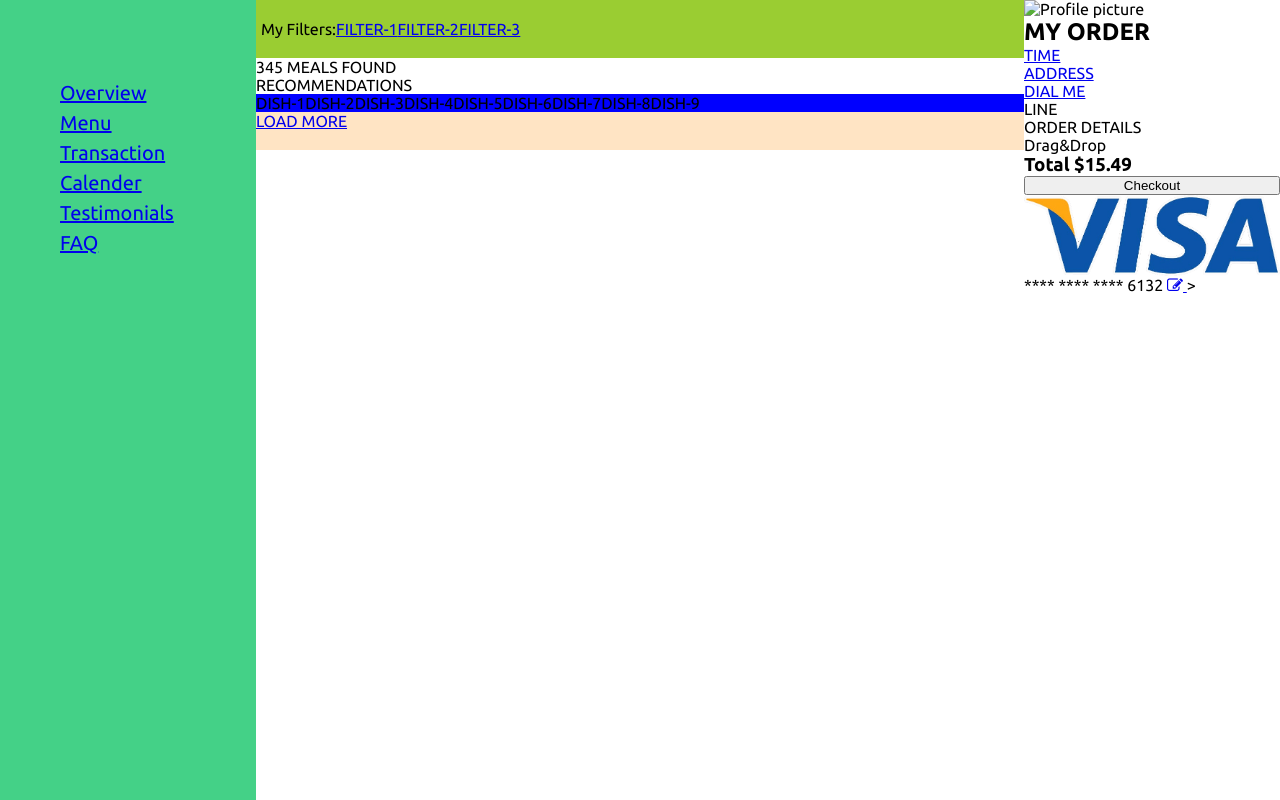
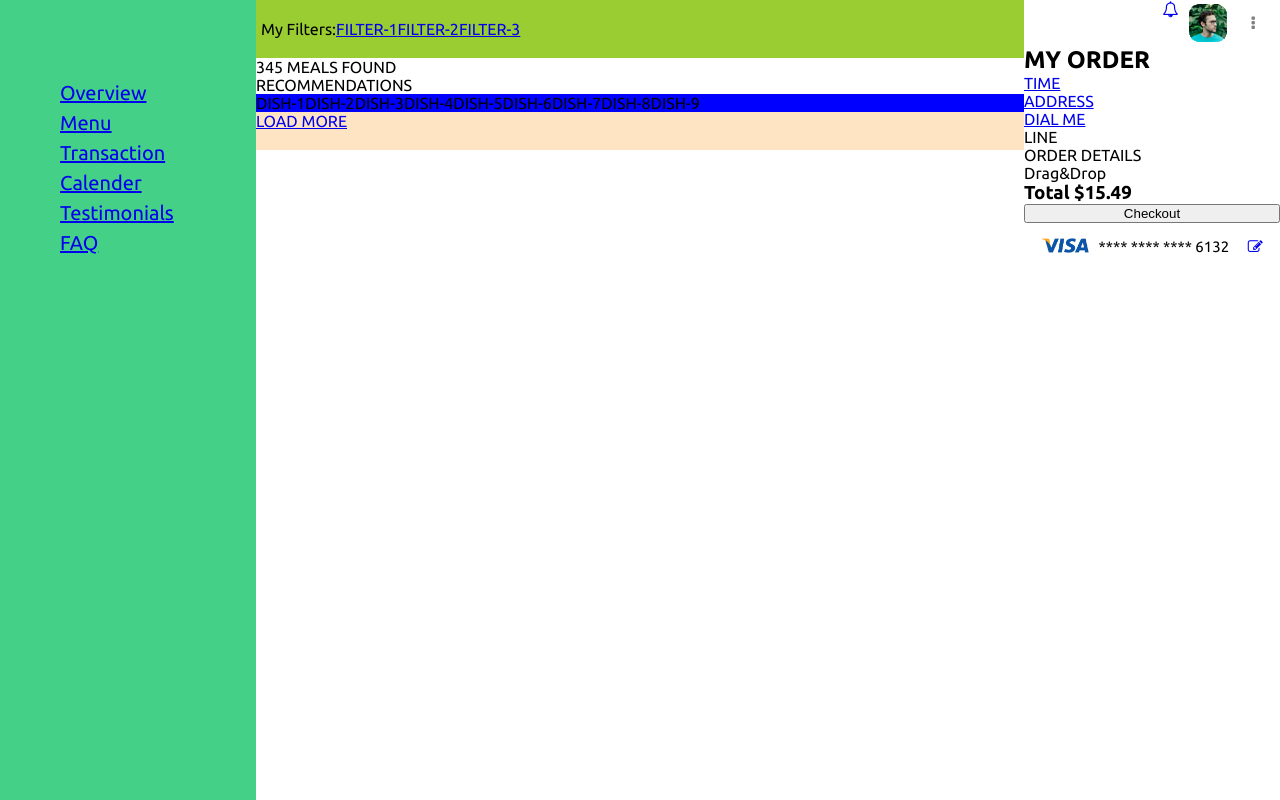
Before and after one commit to Lisbon-TV/45-grupe-food-delivery-platform, a website: page index.html in a window 1280 px wide. Drawn offline with Linux system fonts and the light colour scheme; files whose address does not match are found by name.

Commit message:
Profile line

```diff
--- a/css/base/base.css
+++ b/css/base/base.css
@@ -1,4 +1,8 @@
-/*
+/* color view: */
+.none {
+color:
+
+#44d187
 #ffd42e
 #d74369
 #fafafa
@@ -11,10 +15,11 @@
 #e5c1c1
 #e5e58b
 #e5bde5
-*/
+}
 
 :root {
-    --side-color: rgb(68, 209, 135);
+    --side-color: #44d187;
+    --var-white: rgb(250, 250, 250);
     font-family: Ubuntu;
 }
 
--- a/css/pages/home.css
+++ b/css/pages/home.css
@@ -25,3 +25,40 @@
     background-color: var(--side-color);
 
 }
+
+.logo-ln {
+    display: flex;
+    justify-content: center;
+    gap: 10px;
+    margin: 15px;
+    font-size: 15px;
+
+}
+
+.visa-logo {
+    object-fit: contain;
+    height: 1em;
+    width: auto;
+}
+
+.pencil {
+    margin-left: 15px;
+}
+
+.user-ln {
+    display: flex;
+    justify-content: end;
+    gap: 10px;
+    text-decoration: none;
+    color: grey;
+}
+
+.profile-pic {
+    object-fit: contain;
+
+}
+
+.elipsis {
+    margin: 15px;
+    color: grey;
+}
--- a/index.html
+++ b/index.html
@@ -66,9 +66,16 @@
             <div class="column">
             <div class="columm-right">
                 <div class="checkout">
-                    <img src="#" alt="Profile picture">
+                    <div class="user-ln">
+                        <a href="#">
+                            <i class="fa fa-bell-o" aria-hidden="true"></i>
+                        </a>
+                    <img class="profile-pic" src="./img/user.png" alt="Profile picture">
+                    <a href="#">
+                        <i class="fa fa-ellipsis-v elipsis" aria-hidden="true"></i>
+                    </a>
                     <a href="#"></a>
-                    <a href="#"></a>
+                    </div>
                     <h2>MY ORDER</h2>
                         <a href="#">TIME</a>
                         <a href="#">ADDRESS</a>
@@ -78,12 +85,14 @@
                     <div>Drag&Drop</div>
                     <h3>Total &dollar;15.49</h3>
                     <button>Checkout</button>
-                    <img src="./img/visa.webp" alt="Visa logo">
+                    <div class="logo-ln">
+                    <img class="visa-logo" src="./img/visa.webp" alt="Visa logo">
                     <p>**** **** **** 6132
                         <a href="#">
-                            <i class="fa fa-pencil-square-o pencil-icon" aria-hidden="true"></i>
-                        </a>>
+                            <i class="fa fa-pencil-square-o pencil" aria-hidden="true"></i>
+                        </a>
                     </p>
+                </div>
                     </div>
                 </div>
             </div>
```
